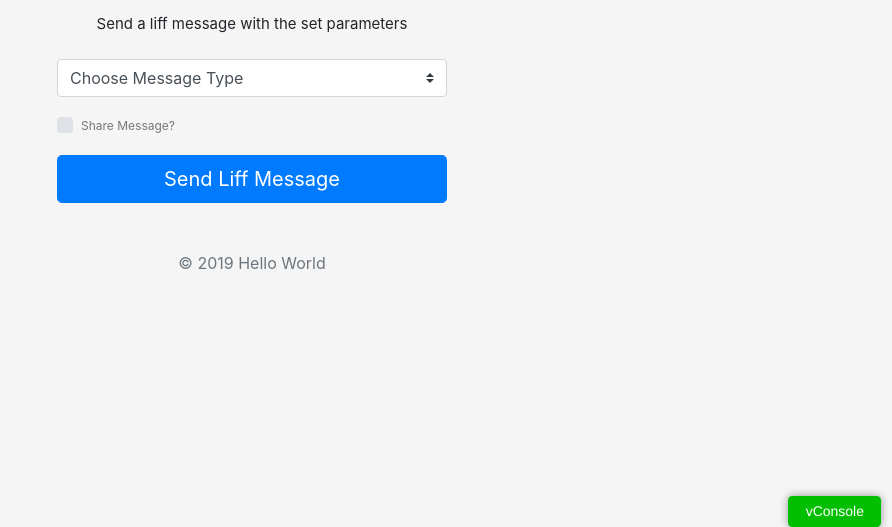
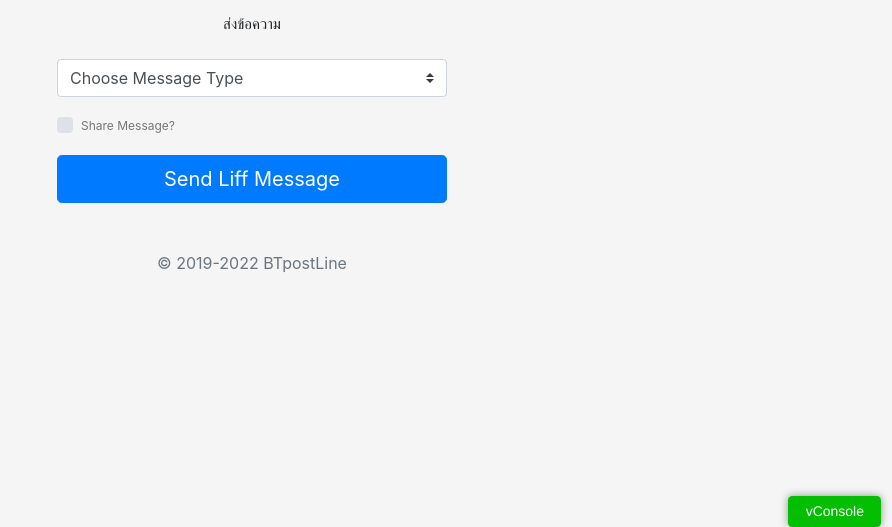
Before and after one commit to linebk/linebkza.github.io, a plain HTML site: page index.html in a window 1280 px wide. Shown: the part 273-800 px from the top of the page, without its empty margins (388-1280 px from the left). Drawn offline with Linux system fonts and the light colour scheme; a script that the page names is missing.

Commit message:
Update index.html

```diff
--- a/index.html
+++ b/index.html
@@ -1,7 +1,7 @@
 <head>
     <meta charset="utf-8">
     <meta name="viewport" content="width=device-width, initial-scale=1.0, user-scalable=no, viewport-fit=cover">
-    <title>Hello World</title>
+    <title>BTpostLine APP</title>
     <link rel="shortcut icon" href="./assets/image/favicon.ico">
     <link rel="apple-touch-icon" sizes="57x57" href="./assets/image/apple-icon-57x57.png">
     <link rel="apple-touch-icon" sizes="60x60" href="./assets/image/apple-icon-60x60.png">
@@ -36,7 +36,7 @@
     <form class="form-signin" id="content">
         <div class="text-center mb-4">
             <h1 class="h3 mb-3 font-weight-strong">Hello World</h1>
-            <p align="center" style="font-size: 15px;" id="greet">Send a liff message with the set parameters</p>
+            <p align="center" style="font-size: 15px;" id="greet">ส่งข้อความ</p>
         </div>
         <div class="form-label-group">
             <select class="custom-select d-block w-100" id="type" onchange="changeType()" required>
@@ -62,6 +62,6 @@
             </div>
         </div>
         <a href="#" id="liffSendMessage" class="btn btn-lg btn-primary btn-block">Send Liff Message</a>
-        <p class="mt-5 mb-3 text-muted text-center">© 2019 Hello World</p>
+        <p class="mt-5 mb-3 text-muted text-center">© 2019-2022 BTpostLine</p>
     </form>
 </body>
```
